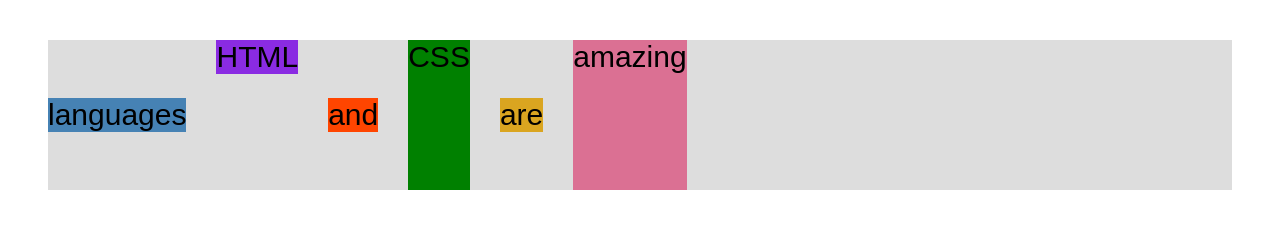
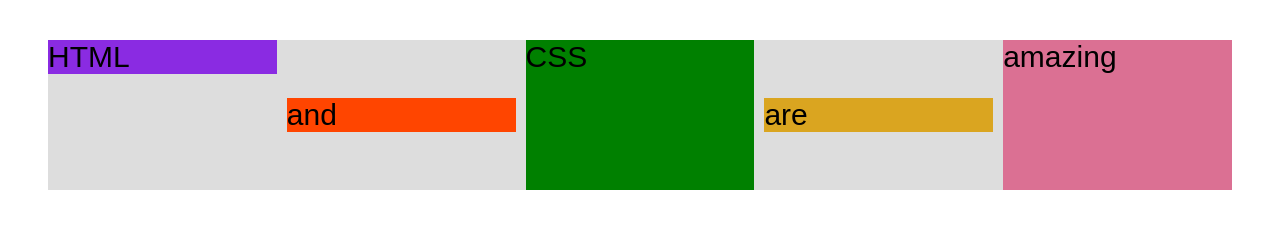
Before and after one commit to EzDevKops/Learn-HTML-and-CSS, a plain HTML site: page 04-CSS-Layouts/flexbox.html in a window 1280 px wide. Drawn offline with Linux system fonts and the light colour scheme.

Commit message:
55. The Flex Propterty

```diff
--- a/04-CSS-Layouts/flexbox.html
+++ b/04-CSS-Layouts/flexbox.html
@@ -43,15 +43,28 @@
         display: flex;
         align-items: center;
         justify-content: flex-start;
-        gap: 30px;
+        gap: 10px;
       }
 
       .el {
-        /* margin-right: 30px; */
+        /* DEFAULTS:
+            flex-grow: 0;
+            flex-shrink: 1;
+            flex-basis: auto;
+             */
+
+        /* flex-basis: 200px; */
+        /* flex-shrink: 0; */
+        /* flex: 0 0 200px; */
+
+        /* flex-grow: 1; */
+        flex: 1;
       }
+
       .el--1 {
         align-self: flex-start;
         /* order: 2; */
+        /* flex-grow: 3; */
       }
 
       .el--5 {
@@ -71,7 +84,7 @@
       <div class="el el--3">CSS</div>
       <div class="el el--4">are</div>
       <div class="el el--5">amazing</div>
-      <div class="el el--6">languages</div>
+      <!-- <div class="el el--6">languages</div> -->
       <!-- <div class="el el--7">to</div>
       <div class="el el--8">learn</div> -->
     </div>
```
